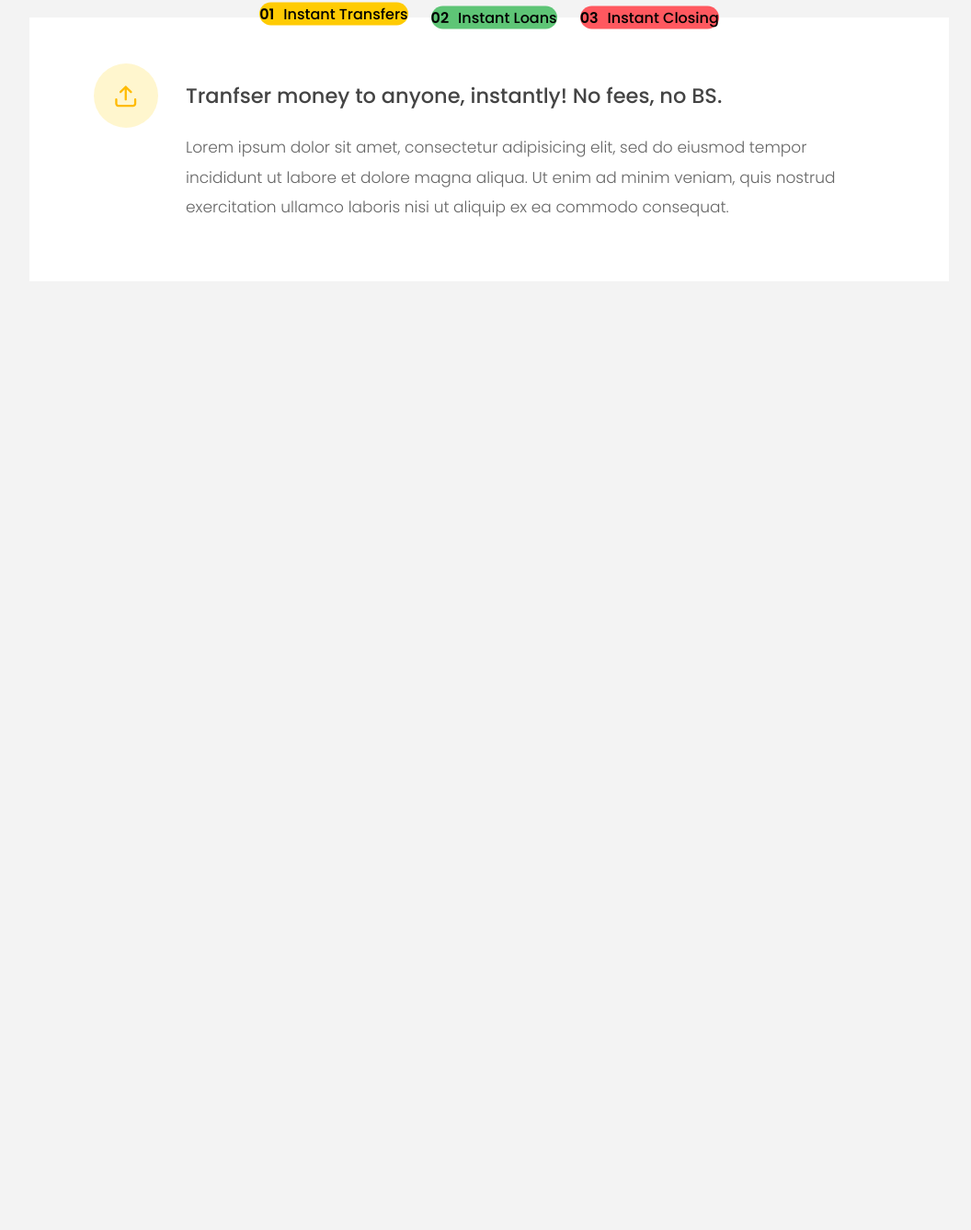
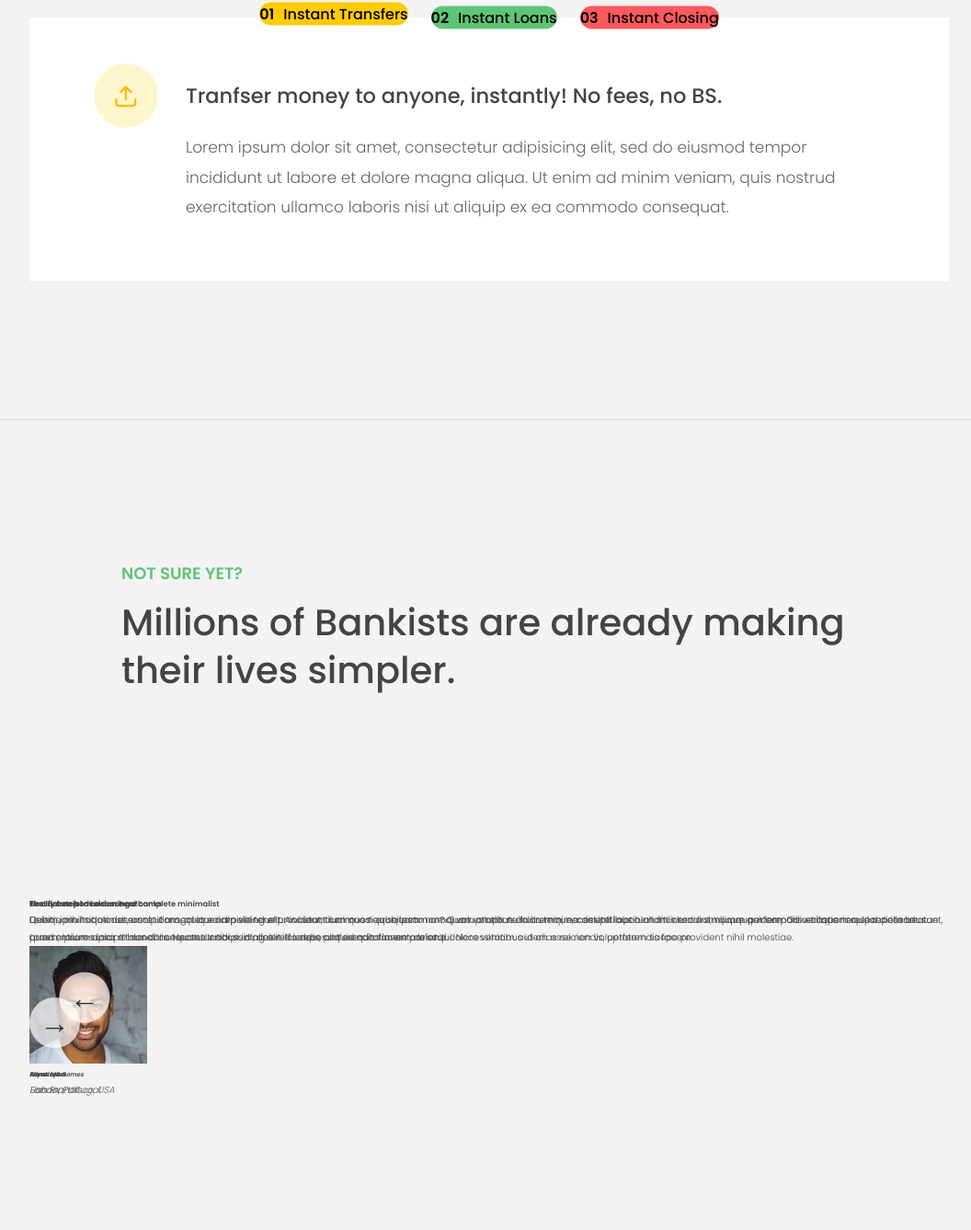
Before and after one commit to rjcrter11/Bankist, a plain HTML site: page index.html in a window 1280 px wide. Shown: the part 2655-3993 px from the top of the page at 92% size, without its empty margins (108-1164 px from the left). Before the commit the page ends 3111 px from the top, so only its background shows below. Drawn offline with Linux system fonts and the light colour scheme.

Commit message:
starts the slider

```diff
--- a/index.html
+++ b/index.html
@@ -171,6 +171,74 @@
     </div>
 </section>
 
+<section class="section" id="section--3" >
+    <div class="section__title section__title--testimonials">
+        <h2 class="section__description">Not sure yet?</h2>
+        <h3 class="section__header">
+            Millions of Bankists are already making their lives simpler.
+        </h3>
+    </div>
+
+    <div class="slider">
+        <div class="slide slide--1">
+            <div class="testimonial">
+                <h5 class="testimonial__header">Best financial decision ever!</h5>
+                <blockquote class="testimonial__text">
+                    Lorem ipsum dolor sit, amet consectetur adipisicing elit.
+                    Accusantium quas quisquam non? Quas voluptate nulla minima
+                    deleniti optio ullam nesciunt, numquam corporis et asperiores
+                    laboriosam sunt, praesentium suscipit blanditiis. Necessitatibus
+                    id alias reiciendis, perferendis facere pariatur dolore veniam
+                    autem esse non voluptatem saepe provident nihil molestiae.
+                </blockquote>
+                <address class="testimonial__author">
+                    <img src="img/user-1.jpg" alt="testimonial photo">
+                    <h6 class="testimonial__namej">Aarav Lynn</h6>
+                    <p class="testimonial__location">San Francisco, USA</p>
+                </address>
+            </div>
+        </div>
+        <div class="slide slide--2">
+            <div class="testimonial">
+                <h5 class="testimonial__header">The last step to becoming a complete minimalist</h5>
+                <blockquote class="testimonial__text">
+                    Quisquam itaque deserunt ullam, quia ea repellendus provident,
+                    ducimus neque ipsam modi voluptatibus doloremque, corrupti
+                    laborum. Incidunt numquam perferendis veritatis neque repellendus.
+                    Lorem, ipsum dolor sit amet consectetur adipisicing elit. Illo
+                    deserunt exercitationem deleniti.
+                </blockquote>
+                <address class="testimonial__author">
+                    <img src="img/user-2.jpg" alt="testimonial photo">
+                    <h6 class="testimonial__namej">Miyah Miles</h6>
+                    <p class="testimonial__location">London, UK</p>
+                </address>
+            </div>
+        </div>
+        <div class="slide slide--3">
+            <div class="testimonial">
+                <h5 class="testimonial__header">Finally free from old-school banks</h5>
+                <blockquote class="testimonial__text">
+                    Debitis, nihil sit minus suscipit magni aperiam vel tenetur
+                    incidunt commodi architecto numquam omnis nulla autem,
+                    necessitatibus blanditiis modi similique quidem. Odio aliquam
+                    culpa dicta beatae quod maiores ipsa minus consequatur error sunt,
+                    deleniti saepe aliquid quos inventore sequi. Necessitatibus id
+                    alias reiciendis, perferendis facere.
+                </blockquote>
+                <address class="testimonial__author">
+                    <img src="img/user-3.jpg" alt="testimonial photo">
+                    <h6 class="testimonial__namej">Francisco Gomes</h6>
+                    <p class="testimonial__location">Lisbon, Portugal</p>
+                </address>
+            </div>
+        </div>
+
+        <button class="slider__btn slider__btn--left">&larr;</button>
+        <button class="slider__btn slider__btn--right">&rarr;</button>
+        <div class="dots"></div>
+    </div>
+</section>
 
 </body>
 </html>
--- a/style.css
+++ b/style.css
@@ -256,6 +256,7 @@ h4 {
 .operations {
   max-width: 100rem;
   margin: 12rem auto 0 auto;
+
   background-color: #fff;
 }
 
@@ -278,6 +279,7 @@ h4 {
 .operations__tab--1 {
   background-color: var(--color-secondary);
 }
+
 .operations__tab--1:hover {
   background-color: var(--color-secondary-darker);
 }
@@ -286,9 +288,11 @@ h4 {
   background-color: var(--color-tertiary);
   margin: 0;
 }
+
 .operations__tab--3:hover {
   background-color: var(--color-tertiary-darker);
 }
+
 .operations__tab--active {
   transform: translateY(-66%);
 }
@@ -296,6 +300,7 @@ h4 {
 .operations__content {
   display: none;
 
+  /* JUST PRESENTATIONAL */
   font-size: 1.7rem;
   padding: 2.5rem 7rem 6.5rem 7rem;
 }
@@ -349,3 +354,86 @@ h4 {
 .operations__icon--3 svg {
   fill: var(--color-tertiary);
 }
+
+/* ====== Slider ====== */
+
+.slider {
+  max-width: 100rem;
+  height: 50rem;
+  margin: 0 auto;
+  position: relative;
+  overflow: hidden;
+}
+
+.slide {
+  position: absolute;
+  top: 0;
+  width: 100%;
+  height: 50rem;
+  display: flex;
+  align-items: center;
+  justify-content: center;
+
+  transition: transform 1s;
+}
+
+.slide > img {
+  width: 100%;
+  height: 100%;
+  object-fit: cover;
+}
+
+.slider__btn {
+  position: absolute;
+  top: 50%;
+  z-index: 10;
+  border: none;
+  background: rgba(255, 255, 255, 0.7);
+  font-family: inherit;
+  color: #333;
+  border-radius: 50%;
+  height: 5.5rem;
+  width: 5.5rem;
+  font-size: 3.25rem;
+  cursor: pointer;
+}
+
+.slider__btn--left {
+  left: 6%;
+  transform: translate(-50%, -50%);
+}
+.slider__btn--left {
+  right: 6%;
+  transform: translate(-50%, -50%);
+}
+
+.dots {
+  position: absolute;
+  bottom: 5%;
+  left: 50%;
+  transform: translateX(-50%);
+  display: flex;
+}
+
+.dots__dot {
+  border: none;
+  background-color: #b9b9b9;
+  opacity: 0.7;
+  height: 1rem;
+  width: 1rem;
+  border-radius: 50%;
+  margin-right: 1.75rem;
+  cursor: pointer;
+  transition: all 0.5s;
+
+  /* box-shadow: 0 0.6rem 1.5rem rgba(0, 0, 0, 0.7); */
+}
+
+.dots__dot:last-child {
+  margin: 0;
+}
+
+.dots__dot--active {
+  background-color: #888;
+  opacity: 1;
+}
```
